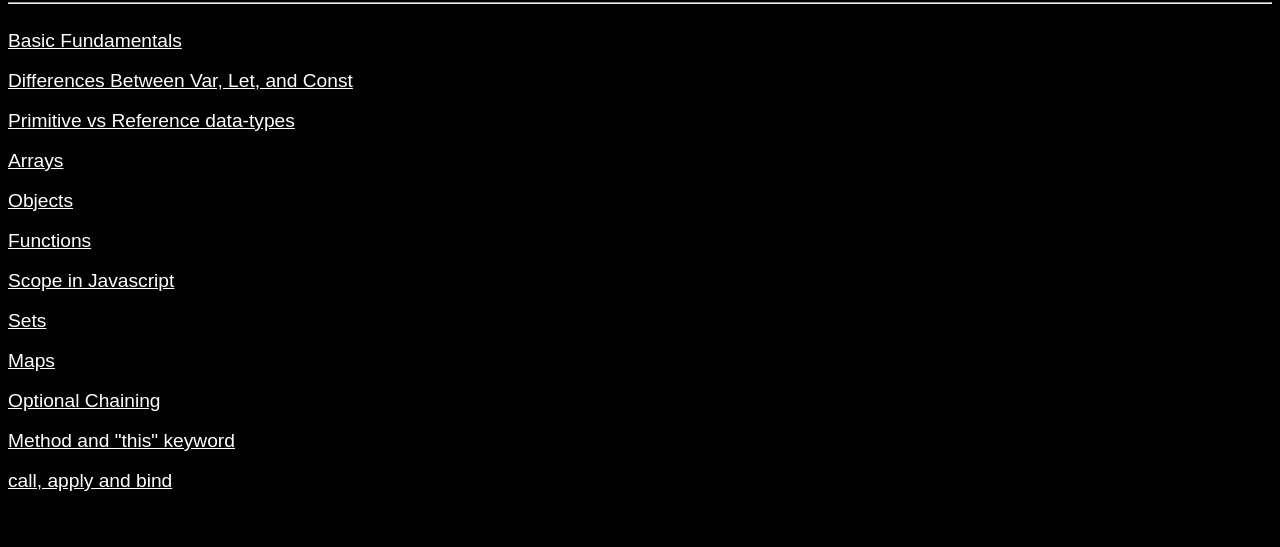
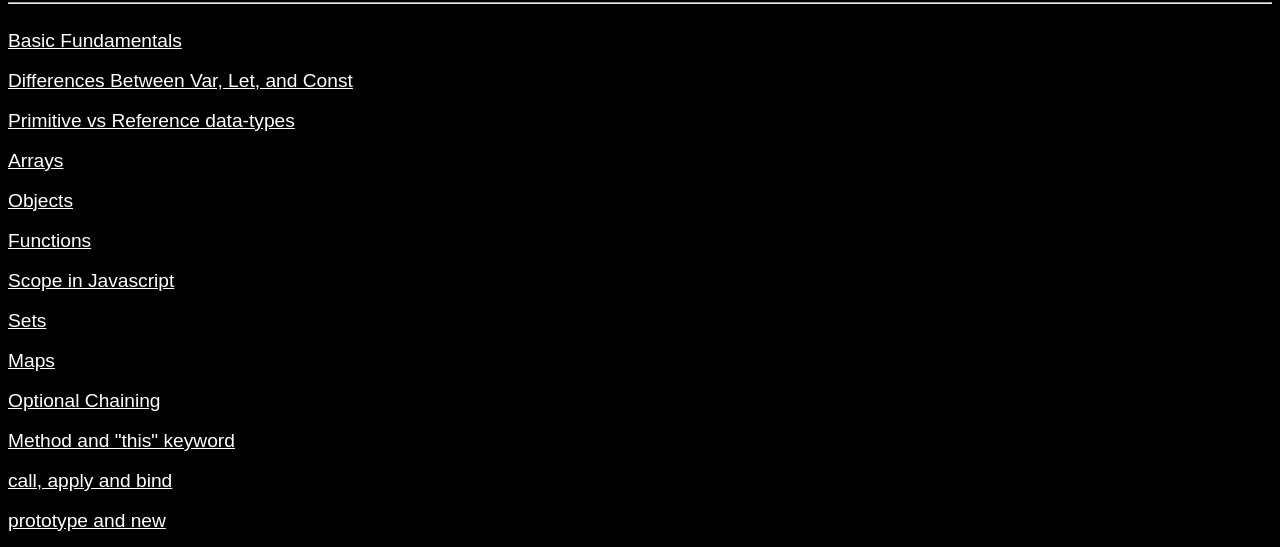
Before and after one commit to abhishekY495/Web-Development-Resources, a plain HTML site: page JavaScript/index.html in a window 1280 px wide. Shown: the part 78-625 px from the top of the page. Drawn offline with Linux system fonts and the light colour scheme.

Commit message:
prototype added

```diff
--- a/JavaScript/index.html
+++ b/JavaScript/index.html
@@ -49,7 +49,7 @@
     <a href="9-call-apply-bind/index.html">call, apply and bind</a>
     <br><br>
 
-    <a href=""></a>
+    <a href="10-prototype-and-new/index.html">prototype and new</a>
     <br><br>
 
     <a href=""></a>
```
